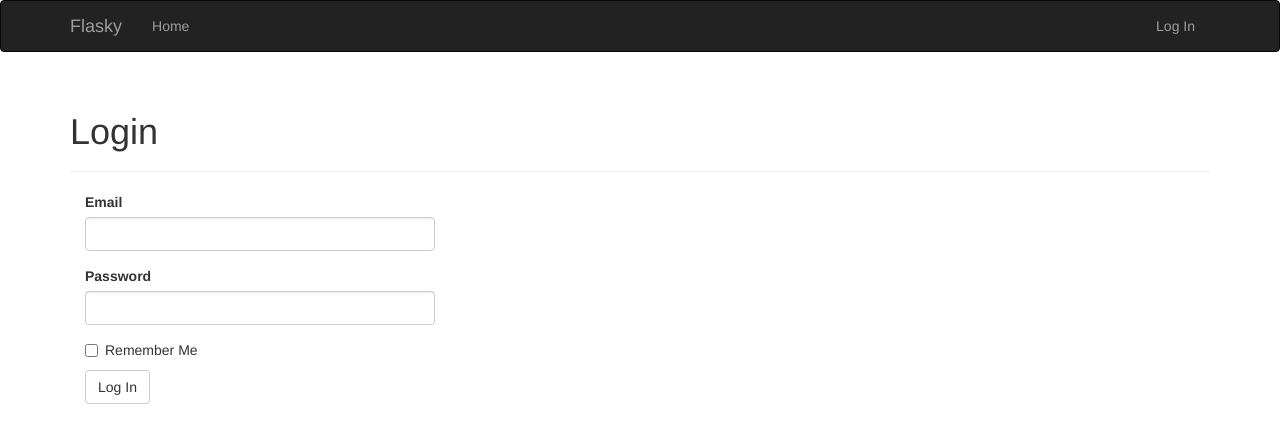
After one commit to BlauDrachen/FlaskWebDev, a Flask app: page /auth/login in a window 1280 px wide. The commit adds this page. Shown: the top 443 px of the page. Run offline with Flask 2, Linux system fonts and the light colour scheme; some libraries are stand-ins or nearby versions.

Commit message:
Chapter 8c: add Flask-Login Manager with basic routes

```diff
--- /dev/null
+++ b/app/auth/forms.py
@@ -0,0 +1,10 @@
+from flask_wtf import FlaskForm
+from wtforms import StringField, PasswordField, BooleanField, SubmitField
+from wtforms.validators import DataRequired, Length, Email
+
+
+class LoginForm(FlaskForm):
+    email = StringField('Email', validators=[DataRequired(), Length(1, 64), Email()])
+    password = PasswordField('Password', validators=[DataRequired()])
+    remember_me = BooleanField('Remember Me')
+    submit = SubmitField('Log In')
--- a/app/auth/views.py
+++ b/app/auth/views.py
@@ -1,6 +1,27 @@
-from flask import render_template
+from flask import render_template, redirect, request, url_for, flash
+from flask_login import login_user, login_required, logout_user
 from . import auth
+from ..models import User
+from .forms import LoginForm
 
-@auth.route('/login')
+@auth.route('/login', methods=['GET', 'POST'])
 def login():
-    return render_template('auth/login.html')
+    form = LoginForm()
+    if form.validate_on_submit():
+        user = User.query.filter_by(email=form.email.data).first()
+        if user is not None and user.verify_password(form.password.data):
+            login_user(user, form.remember_me.data)
+            next = request.args.get('next')
+            if next is None or not next.startswith('/'):
+                next = url_for('main.index')
+            return redirect(next)
+        flash('Invalid username or password')
+    return render_template('auth/login.html', form=form)
+
+
+@auth.route('/logout')
+@login_required
+def logout():
+    logout_user()
+    flash('You have been logged out.')
+    return redirect(url_for('main.index'))
--- /dev/null
+++ b/app/templates/auth/login.html
@@ -0,0 +1,13 @@
+{% extends "base.html" %}
+{% import "bootstrap/wtf.html" as wtf %}
+
+{% block title %}Flasky - Login{% endblock %}
+
+{% block page_content %}
+<div class="page-header">
+    <h1>Login</h1>
+</div>
+<div class="col-md-4">
+    {{ wtf.quick_form(form) }}
+</div>
+{% endblock %}
--- a/app/templates/base.html
+++ b/app/templates/base.html
@@ -29,6 +29,13 @@
             <ul class="nav navbar-nav">
                 <li><a href="{{ url_for('main.index') }}">Home</a></li>
             </ul>
+            <ul class="nav navbar-nav navbar-right">
+                {% if current_user.is_authenticated %}
+                <li><a href="{{ url_for('auth.logout') }}">Log Out</a></li>
+                {% else %}
+                <li><a href="{{ url_for('auth.login') }}">Log In</a></li>
+                {% endif %}
+            </ul>
         </div>
       </div><!-- /.container -->
     </div><!-- /.navbar -->
--- a/requirements.txt
+++ b/requirements.txt
@@ -1,5 +1,6 @@
 Flask
 Flask-Bootstrap
+Flask-Login
 Flask-Mail
 Flask-Migrate
 Flask-Moment
```
Also changed, not shown: app/__init__.py (+6 -1 lines), app/models.py (+7 -0 lines), migrations/versions/7575c3bc4fce_add_password_fields_to_user_object.py (added, +32 -0 lines), db/data-dev.sqlite.
